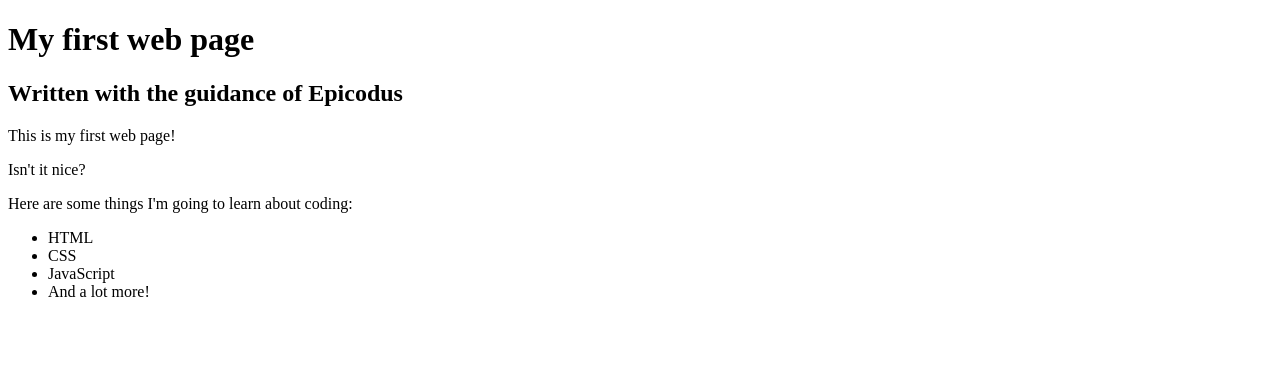
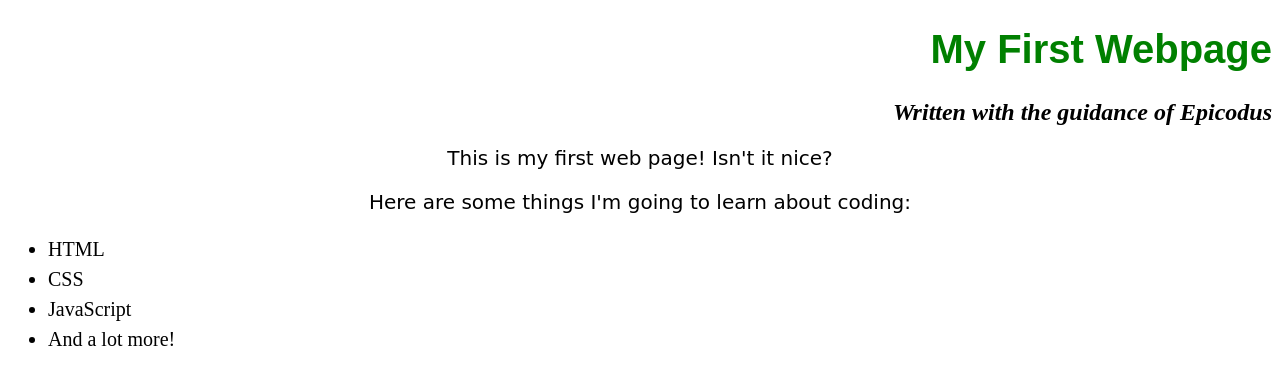
Before and after one commit to cj-callo/my-first-webpage, a plain HTML site: page my-first-webpage.html in a window 1280 px wide. Drawn offline with Linux system fonts and the light colour scheme.

Commit message:
Change name of favorite-things.html file to index.html

```diff
--- /dev/null
+++ b/css/styles.css
@@ -0,0 +1,26 @@
+h1 {
+  color:green;
+  text-align:right;
+  font-family: fantasy;
+  font-size: 40px
+}
+
+
+h2 {
+  font-style: italic;
+  text-align: right;
+}
+
+p {
+  text-align: center;
+  font-family:cursive;
+  font-size: 20px
+
+
+}
+
+ul{
+  font-size: 20px;
+  line-height: 30px;
+
+}
--- a/my-first-webpage.html
+++ b/my-first-webpage.html
@@ -1,16 +1,15 @@
 <!DOCTYPE html>
 <html>
   <head>
+    <link href="css/styles.css" rel="stylesheet" type="text/css">
     <title>Web page #1</title>
   </head>
 <body>
 
-
-<h1>My first web page </h1>
+<h1>My First Webpage </h1>
 <h2>Written with the guidance of Epicodus</h2>
 
-<p>This is my first web page!</p>
-<p>Isn't it nice?</p>
+<p>This is my first web page! Isn't it nice?</p>
 
 <p> Here are some things I'm going to learn about coding:</p>
 <ul>
```
Also changed, not shown: index.html (renamed from favorite-things.html, +1 -0 lines).
